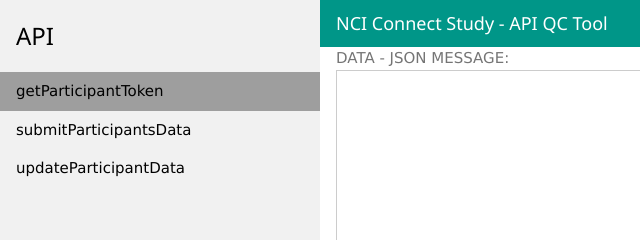
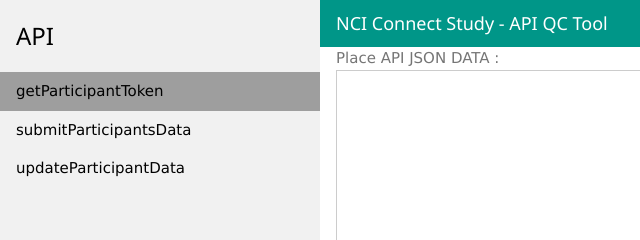
Before and after one commit to HealthPartners/nci-connectstudy-qc-tool, a plain HTML site: page index.html in a window 1280 px wide. Shown: the top 240 px of the page, 0-640 px from the left. Drawn offline with nearby package versions, Linux system fonts and the light colour scheme.

Commit message:
Update index.html

```diff
--- a/index.html
+++ b/index.html
@@ -26,7 +26,7 @@
 
 
     <div class="w3-container">
-      <label class="w3-text-grey">DATA - JSON MESSAGE:</label>
+      <label class="w3-text-grey">Place API JSON DATA :</label>
       <textarea id="inputJSON" class="w3-input w3-border" rows="25" cols="6" style="resize:none"
         spellcheck="false"></textarea>
       <input type="hidden" id="apiSelected" value="0">
```
